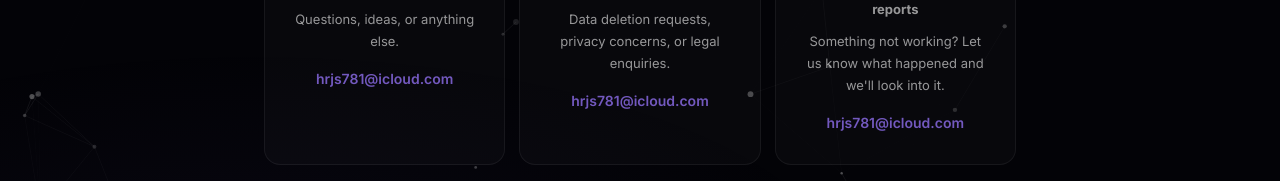
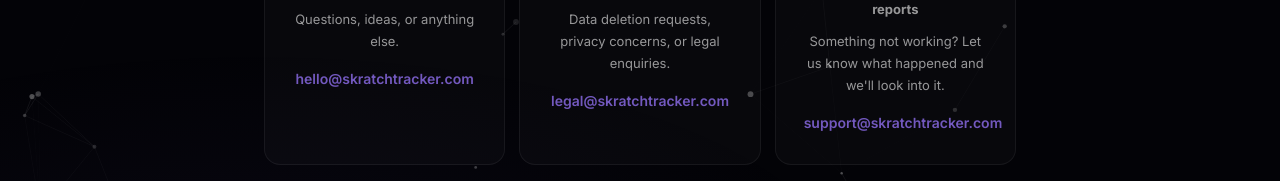
Before and after one commit to harry781/Skratch-tracker-site, a plain HTML site: page contact/index.html in a window 1280 px wide. Shown: the part 351-532 px from the top of the page. Drawn offline with Linux system fonts and the light colour scheme.

Commit message:
Update index.html

```diff
--- a/contact/index.html
+++ b/contact/index.html
@@ -428,19 +428,19 @@
           <div style="font-size:24px;margin-bottom:12px;">&#x1F4E7;</div>
           <p class="card-title">General</p>
           <p style="font-size:13px;margin-bottom:14px;">Questions, ideas, or anything else.</p>
-          <a href="mailto:hello@skratchtracker.com" style="color:var(--accent);font-size:14px;font-weight:600;text-decoration:none;">hrjs781@icloud.com</a>
+          <a href="mailto:hello@skratchtracker.com" style="color:var(--accent);font-size:14px;font-weight:600;text-decoration:none;">hello@skratchtracker.com</a>
         </div>
         <div class="card" style="text-align:center;">
           <div style="font-size:24px;margin-bottom:12px;">&#x1F512;</div>
           <p class="card-title">Privacy &amp; data</p>
           <p style="font-size:13px;margin-bottom:14px;">Data deletion requests, privacy concerns, or legal enquiries.</p>
-          <a href="legal@skratchtracker.com" style="color:var(--accent);font-size:14px;font-weight:600;text-decoration:none;">hrjs781@icloud.com</a>
+          <a href="legal@skratchtracker.com" style="color:var(--accent);font-size:14px;font-weight:600;text-decoration:none;">legal@skratchtracker.com</a>
         </div>
         <div class="card" style="text-align:center;">
           <div style="font-size:24px;margin-bottom:12px;">&#x1F41B;</div>
           <p class="card-title">Feedback, support, &amp; bug reports</p>
           <p style="font-size:13px;margin-bottom:14px;">Something not working? Let us know what happened and we'll look into it.</p>
-          <a href="mailto:support@skratchtracker.com" style="color:var(--accent);font-size:14px;font-weight:600;text-decoration:none;">hrjs781@icloud.com</a>
+          <a href="mailto:support@skratchtracker.com" style="color:var(--accent);font-size:14px;font-weight:600;text-decoration:none;">support@skratchtracker.com</a>
         </div>
       </div>
 
```
